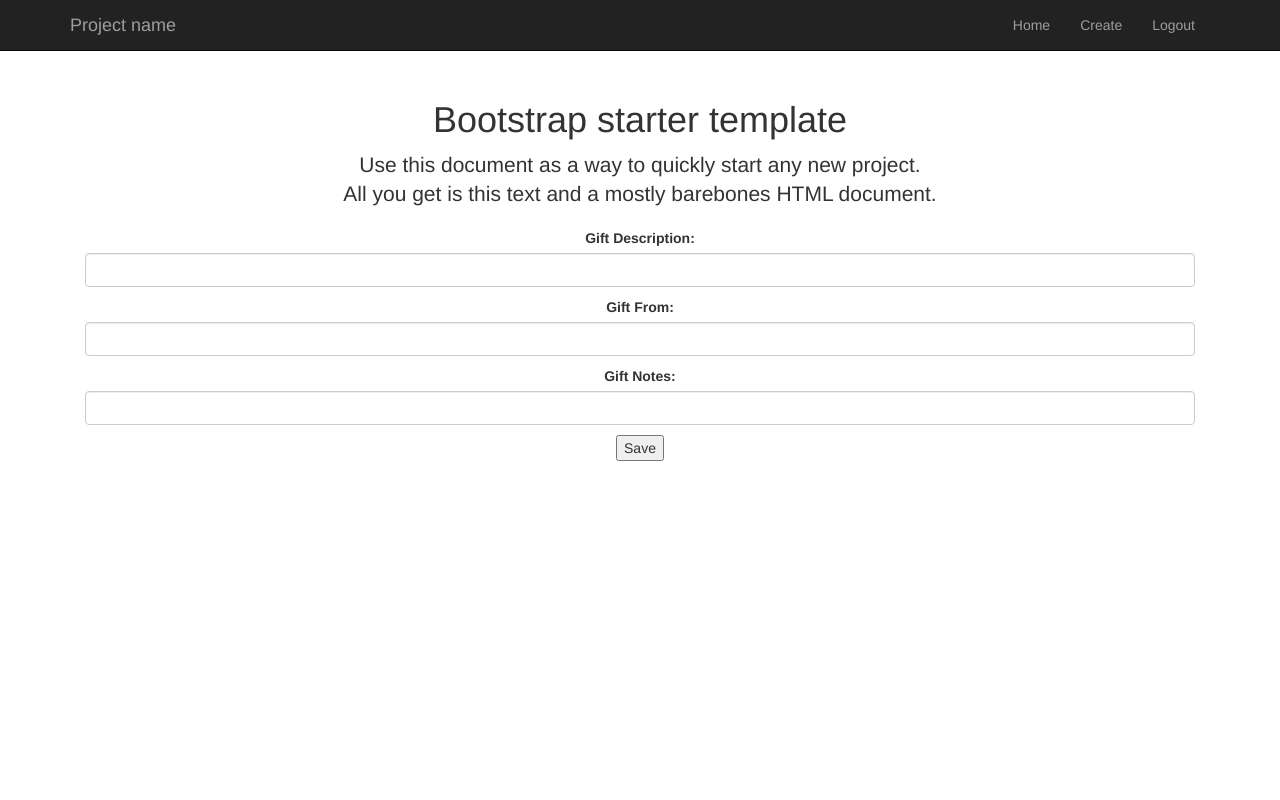
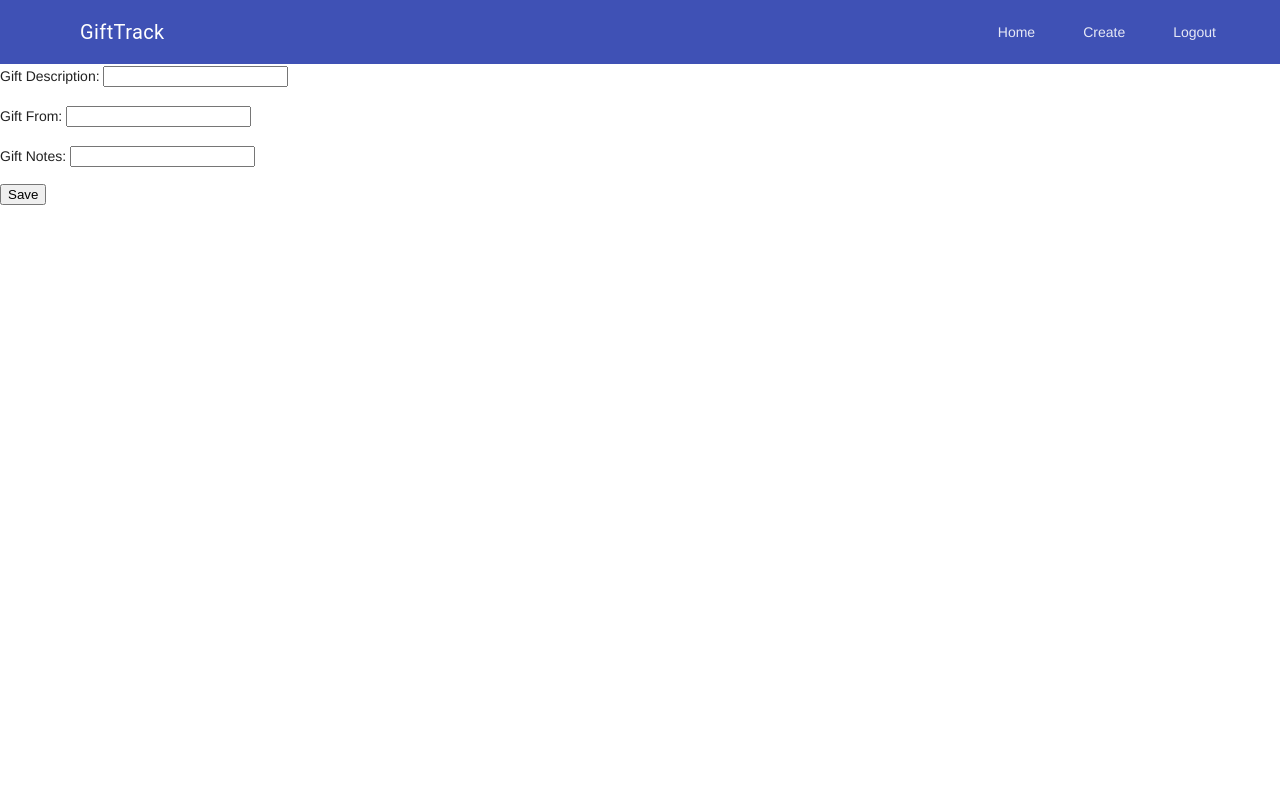
Before and after one commit to erictempleton1/gifttrack, a Django app: page /create/ in a window 1280 px wide. Run offline with Django 3.2, Linux system fonts and the light colour scheme; the visitor is signed in with stand-in values (Sample User, id 1); some libraries are stand-ins or nearby versions.

Commit message:
adding material ui to base template

```diff
--- a/gifttrack/templates/gifttrack/base.html
+++ b/gifttrack/templates/gifttrack/base.html
@@ -1,49 +1,52 @@
+<!doctype html>
 <html>
     <head>
         <title>
             {% block title %}{% endblock title %}
         </title>
-        {% load static %}
-         <link href="../../static/css/bootstrap.min.css" rel="stylesheet">
-         <link href="../../static/css/style.css" rel="stylesheet">
+         <link rel="stylesheet" href="https://fonts.googleapis.com/icon?family=Material+Icons">
+         <link rel="stylesheet" href="https://code.getmdl.io/1.3.0/material.indigo-pink.min.css">
+         <script defer src="https://code.getmdl.io/1.3.0/material.min.js"></script>
     </head>
     <body>
-         <nav class="navbar navbar-inverse navbar-fixed-top">
-            <div class="container">
-                <div class="navbar-header">
-                <button type="button" class="navbar-toggle collapsed" data-toggle="collapse" data-target="#navbar" aria-expanded="false" aria-controls="navbar">
-                    <span class="sr-only">Toggle navigation</span>
-                    <span class="icon-bar"></span>
-                    <span class="icon-bar"></span>
-                    <span class="icon-bar"></span>
-                </button>
-                <a class="navbar-brand" href="/">Project name</a>
-                </div>
-                <div id="navbar" class="collapse navbar-collapse">
-                <ul class="nav navbar-nav pull-right">
-                    <li><a href="/">Home</a></li>
-                    {% if request.user.is_authenticated %}
-                        <li><a href="/create">Create</a></li>
-                        <li><a href="/logout">Logout</a></li>
-                    {% else %}
-                        <li><a href="/login">Login</a></li>
-                        <li><a href="/register">Sign Up</a></li>
-                    {% endif %}
-                </ul>
-                </div><!--/.nav-collapse -->
+        <div class="mdl-layout mdl-js-layout">
+          <header class="mdl-layout__header mdl-layout__header--scroll">
+            <div class="mdl-layout__header-row">
+              <!-- Title -->
+              <span class="mdl-layout-title">GiftTrack</span>
+              <!-- Add spacer, to align navigation to the right -->
+              <div class="mdl-layout-spacer"></div>
+              <!-- Navigation -->
+              <nav class="mdl-navigation">
+              <a class="mdl-navigation__link" href="/">Home</a>
+                {% if request.user.is_authenticated %}
+                    <a class="mdl-navigation__link" href="/create">Create</a></li>
+                    <a class="mdl-navigation__link" href="/logout">Logout</a></li>
+                {% else %}
+                    <a class="mdl-navigation__link" href="/login">Login</a></li>
+                    <a class="mdl-navigation__link" href="/register">Sign Up</a></li>
+                {% endif %}
+              </nav>
             </div>
+          </header>
+          <div class="mdl-layout__drawer">
+            <span class="mdl-layout-title">GiftTrack</span>
+            <nav class="mdl-navigation">
+              <a class="mdl-navigation__link" href="/">Home</a>
+                {% if request.user.is_authenticated %}
+                    <a class="mdl-navigation__link" href="/create">Create</a></li>
+                    <a class="mdl-navigation__link" href="/logout">Logout</a></li>
+                {% else %}
+                    <a class="mdl-navigation__link" href="/login">Login</a></li>
+                    <a class="mdl-navigation__link" href="/register">Sign Up</a></li>
+                {% endif %}
             </nav>
-
-            <div class="container">
-
-            <div class="starter-template">
-                <h1>Bootstrap starter template</h1>
-                <p class="lead">Use this document as a way to quickly start any new project.<br> All you get is this text and a mostly barebones HTML document.</p>
+          </div>
+          <main class="mdl-layout__content">
+            <div class="page-content">
                 {% block body %}{% endblock body %}
             </div>
-            </div>
+          </main>
         </div>
-        <script src="https://code.jquery.com/jquery-3.1.1.slim.min.js" integrity="sha384-A7FZj7v+d/sdmMqp/nOQwliLvUsJfDHW+k9Omg/a/EheAdgtzNs3hpfag6Ed950n" crossorigin="anonymous"></script>
-        <script src="../../static/js/bootstrap.min.js"></script>
     </body>
 </html>
```
